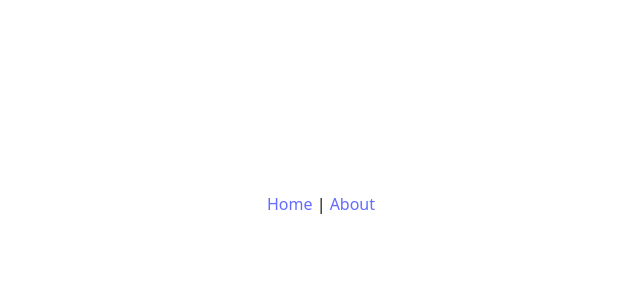
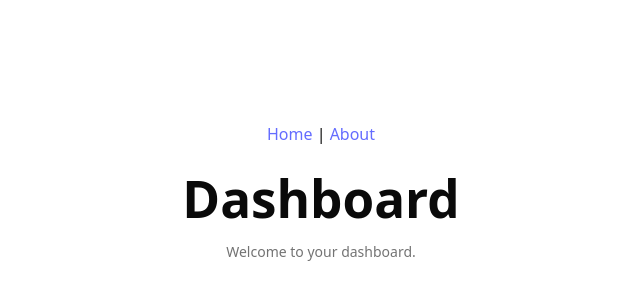
Before and after one commit to mbkosik/skillboard, a Vue app: page /dashboard in a window 1280 px wide. Before the commit this address had no page. Shown: the part 196-496 px from the top of the page, without its empty margins (319-959 px from the left). Built offline with nearby package versions, Linux system fonts and the light colour scheme; what @tanstack/vue-query would draw is missing.

Commit message:
feat(dashboard): add minimal dashboard view and route

```diff
--- a/src/router/index.ts
+++ b/src/router/index.ts
@@ -3,19 +3,14 @@ import { createRouter, createWebHistory, type RouteRecordRaw } from 'vue-router'
 // deklaracja tras
 const routes: RouteRecordRaw[] = [
   {
-    path: '/',
-    name: 'home',
-    component: () => import('@/views/HomeView.vue'),
-  },
-  {
-    path: '/about',
-    name: 'about',
-    component: () => import('@/views/AboutView.vue'),
-  },
-  {
     path: '/login',
     name: 'login',
     component: () => import('@/views/LoginView.vue'),
+  },
+  {
+    path: '/dashboard',
+    name: 'dashboard',
+    component: () => import('@/views/DashboardView.vue'),
   },
 ]
 
--- /dev/null
+++ b/src/views/DashboardView.vue
@@ -0,0 +1,10 @@
+<template>
+  <main class="p-6">
+    <h1 class="text-2xl font-bold">Dashboard</h1>
+    <p class="mt-4 text-sm text-muted-foreground">Welcome to your dashboard.</p>
+  </main>
+</template>
+
+<script setup lang="ts">
+// Minimal placeholder landing page after login
+</script>
```
